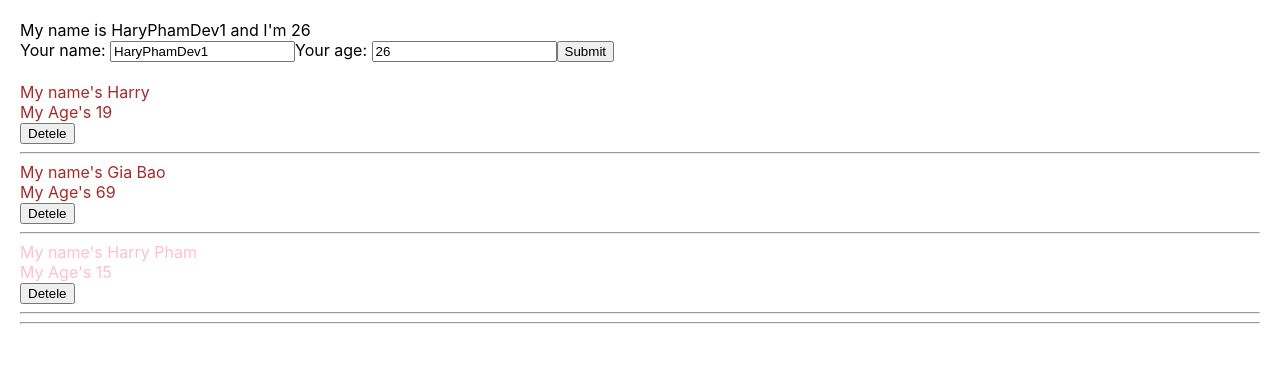
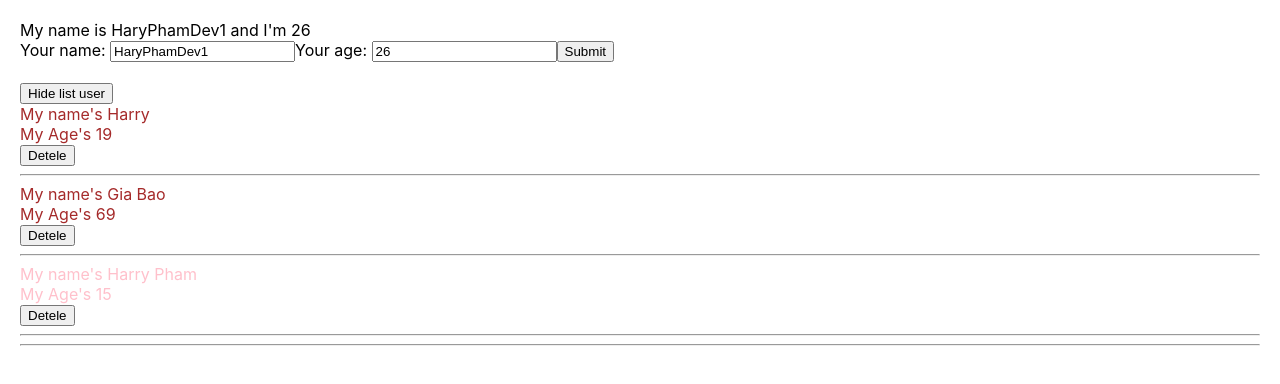
Before and after one commit to kled51021/Learn-React, a React (Create React App) app: page / in a window 1280 px wide. Shown: the top 384 px of the page. Built offline with nearby package versions, Linux system fonts and the light colour scheme.

Commit message:
React hook

```diff
--- a/src/components/Displayinfo.js
+++ b/src/components/Displayinfo.js
@@ -1,4 +1,4 @@
-import React from "react";
+import React, { useState } from "react";
 import './Displayinfo.scss';
 import logo from './../logo.svg'
 /* class Displayinfo extends React.Component {
@@ -28,10 +28,19 @@
 } */
 const Displayinfo = (props) => {
     const { ListUser } = props;
+    const [isShowHideListUser, setShowHideListUser] = useState(true) //hook
+    const HandleShowHide = () => {
+        setShowHideListUser(!isShowHideListUser)
+
+    }
     return (
         <div className="display-info-container" >
-
-            {true &&
+            <div>
+                <button onClick={() => HandleShowHide()}>
+                    {isShowHideListUser === true ? "Hide list user " : "Show list user"}
+                </button>
+            </div>
+            {isShowHideListUser &&
                 <div>
                     {ListUser.map((User, index) => {
                         return (
```
